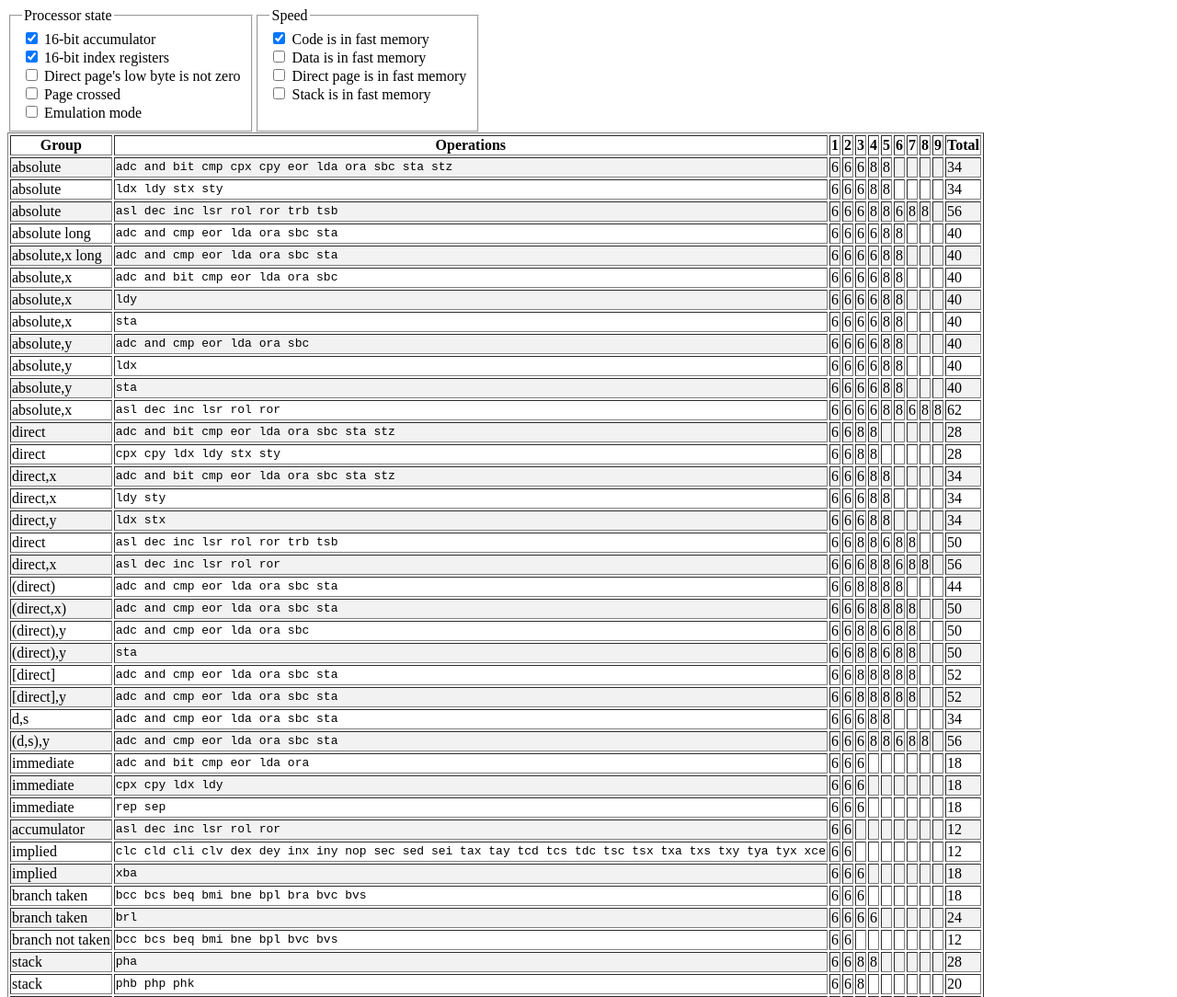
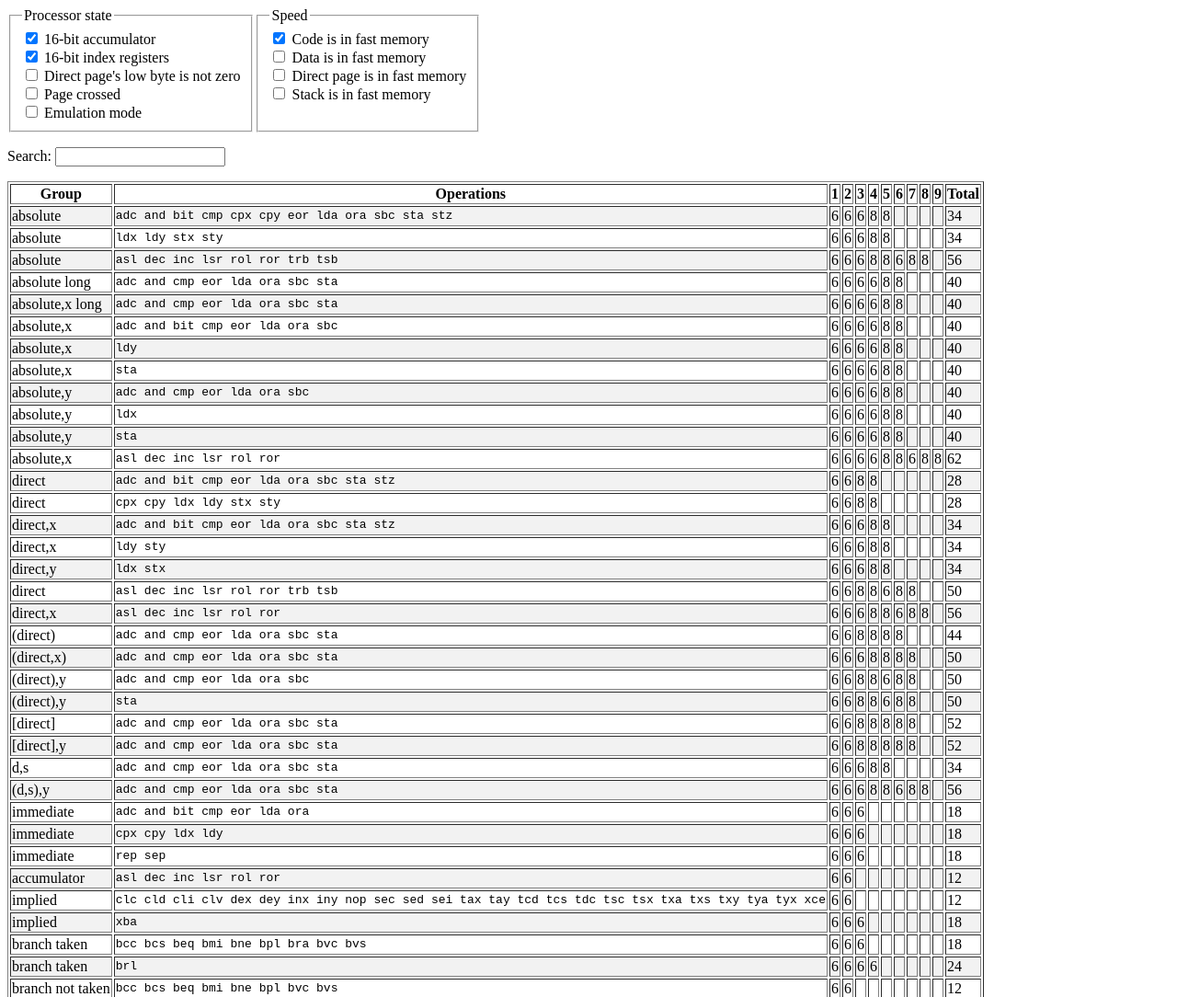
Before and after one commit to NovaSquirrel/SnesInstructionCycleTool, a plain HTML site: page index.html in a window 1280 px wide. Shown: the top 1084 px of the page at 92% size. Drawn offline with Linux system fonts and the light colour scheme.

Commit message:
Search feature

```diff
--- a/index.html
+++ b/index.html
@@ -52,6 +52,8 @@
 </fieldset>
 </div>
 
+<p><label for="search">Search:</label> <input type="text" id="search" maxlength="3" onchange="refreshTable();"></p>
+
 <table border="1" id="output">
 	<tr>
 		<th>Group</th><th style="max-width:10%;">Operations</th><th>1</th><th>2</th><th>3</th><th>4</th><th>5</th><th>6</th><th>7</th><th>8</th><th>9</th><th>Total</th>
--- a/snescycle.js
+++ b/snescycle.js
@@ -213,17 +213,17 @@ function costOfStep(step) {
 }
 
 function initTable() {
-	let output = document.getElementById("output");
-
-	for(let i=0; i<instructionTypes.length/3; i++) {
-		let row = document.createElement("tr");
-		row.id = "output" + i;
-		output.append(row);
-	}
 	refreshTable();
 }
 
 function refreshTable() {
+	let output = document.getElementById("output");
+	// Remove all table rows except the first one
+	while (output.children.length > 1) {
+		output.removeChild(output.children[1]);
+	}
+
+	// Get parameters
 	a16 = document.getElementById("a16").checked;
 	i16 = document.getElementById("i16").checked;
 	dpunalign = document.getElementById("dpunalign").checked;
@@ -233,13 +233,29 @@ function refreshTable() {
 	fastdata = document.getElementById("fastdata").checked;
 	fastdp = document.getElementById("fastdp").checked;
 	faststack = document.getElementById("faststack").checked;
+	search = document.getElementById("search").value.toLowerCase();
+	let hasSearch = search !== null && !search.match(/^ *$/);
 
 	for(let i=0; i<instructionTypes.length/3; i++) {
-		let row = document.getElementById("output" + i);
-		row.id = "output" + i;
-		while (row.firstChild) {
-			row.removeChild(row.firstChild);
+		let group = instructionTypes[i*3+0];
+		let operations = instructionTypes[i*3+1];
+		let cycleList = instructionTypes[i*3+2];
+
+		// Should this row be made?
+		if(hasSearch) {
+			let hasSearchedFor = false;
+			for(let j=0; j<operations.length; j++) {
+				if(operations[j].startsWith(search)) {
+					hasSearchedFor = true
+					break;
+				}
+			}
+			if(!hasSearchedFor)
+				continue;
 		}
+
+		let row = document.createElement("tr");
+		output.append(row);
 
 		function cell(t, className) {
 			let c = document.createElement("td");
@@ -248,9 +264,8 @@ function refreshTable() {
 			row.append(c);
 		}
 
-		cell(instructionTypes[i*3+0],           "group");
-		cell(instructionTypes[i*3+1].join(" "), "operations");
-		let cycleList = instructionTypes[i*3+2];
+		cell(group,                "group");
+		cell(operations.join(" "), "operations");
 
 		let fillerCycles = 9;
 		let totalMasterCycles = 0;
```
